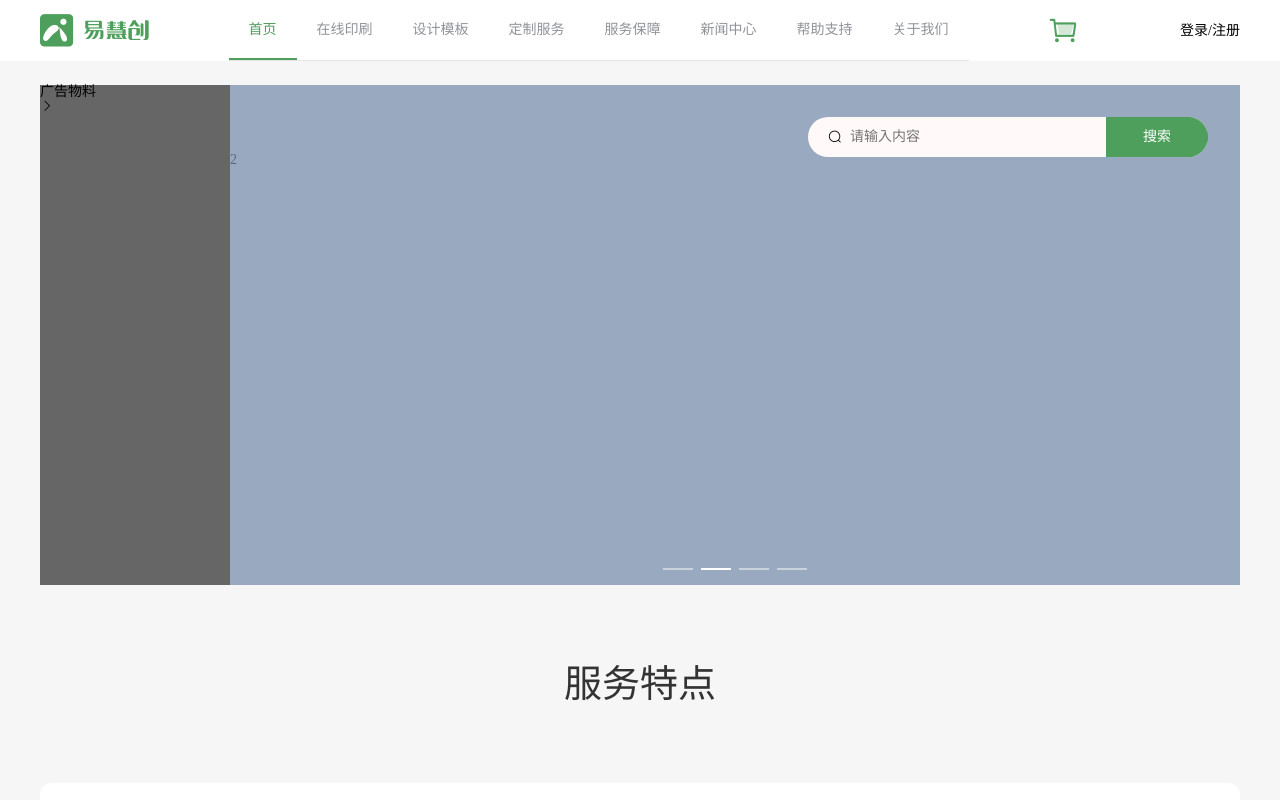
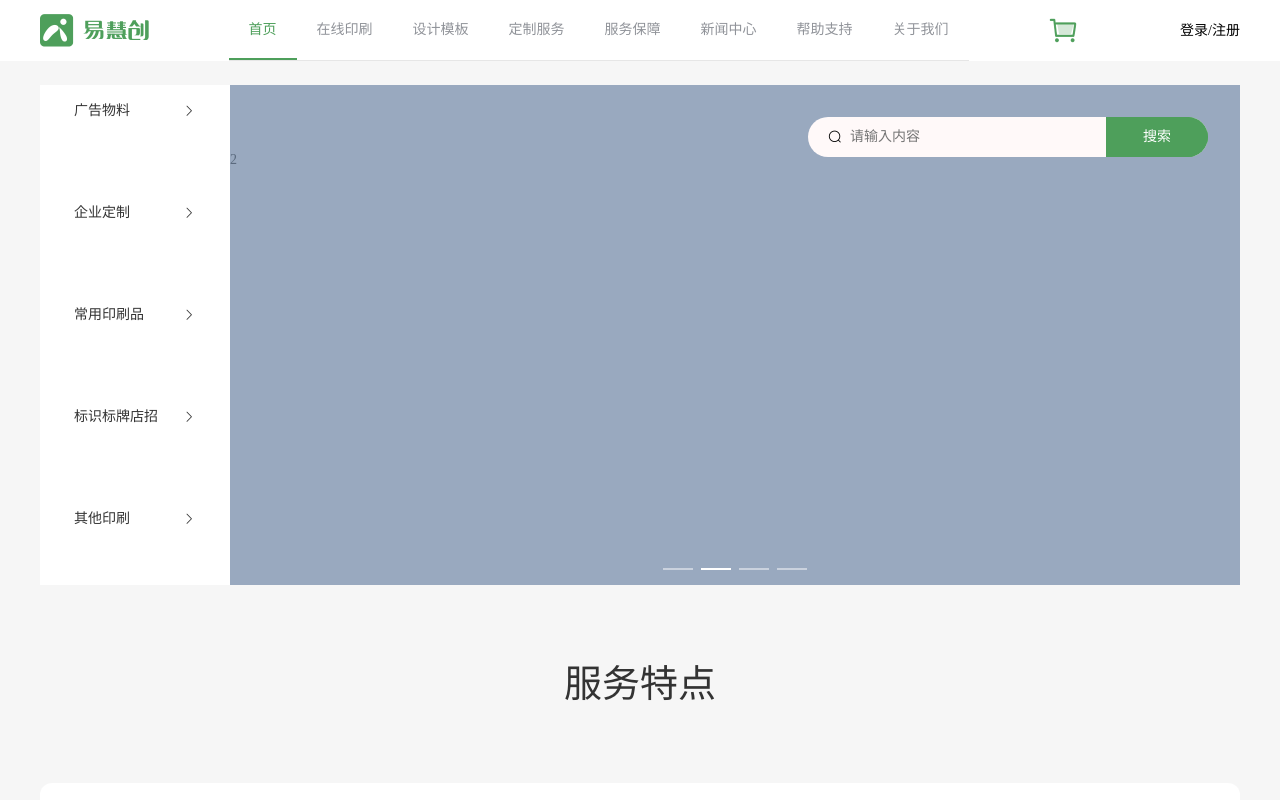
Before and after one commit to zhouxiaoli1203/yihuichuang, a Vue app: page /#/index in a window 1280 px wide. Shown: the top 800 px of the page. Built offline with nearby package versions, Linux system fonts and the light colour scheme.

Commit message:
首页/轮播导航

```diff
--- a/src/assets/css/common.css
+++ b/src/assets/css/common.css
@@ -10,6 +10,10 @@
     margin: 80px 0;
 }
 
+.main{
+    padding-top: 85px;
+}
+
 img{
     object-fit: cover;
 }
--- /dev/null
+++ b/src/components/bannerNav.vue
@@ -0,0 +1,214 @@
+<template>
+  <div class="commonNav">
+    <ul class="navList">
+    <template  v-for="(item, index) in navList" >
+        <li @mouseover='navMouseOver(index)' @mouseleave='navMouseLeave(index)' :class="index === navActive?'active listLI':'listLI'">
+        <div class="nav">
+            <p>{{item.name}}</p>
+            <i class="el-icon-arrow-right"></i>
+        </div>
+        <ul class="navCont" v-show="navActive == index">
+            <li class="oneNav" v-if="item.id!=3">
+                <span v-for="(value, vo) in item.children">{{value.value}}</span>
+            </li>
+            <template v-else>
+                <li class="twoNav" v-for="(value, vo) in item.children">
+                    <p>{{value.title}}</p>
+                    <div class="link">
+                    <span v-for="(tit, index) in value.cont">{{tit.value}}</span>
+                    </div>
+                </li>
+            </template>
+        </ul>
+        </li>
+    </template>
+    </ul>
+</div>
+
+</template>
+
+<script>
+export default {
+  name: 'commonNav',
+    data(){
+        return{
+            navList: [
+                {
+                    name: '广告物料',
+                    id:0,
+                    children: [
+                    {value: '写真'},
+                    {value: '车贴'},
+                    {value: '喷绘'},
+                    {value: '反光贴'},
+                    {value: '展板'},
+                    {value: '旗帜'},
+                    {value: '展架'},
+                    {value: '绶带'},
+                    {value: '吊旗'},
+                    {value: '桌牌席卡'},
+                    {value: '相纸'},
+                    ]
+                },
+                {
+                    name: '企业定制',
+                    id:1,
+                    children: [
+                    {value: '企业宣传册'},
+                    {value: '工作证'},
+                    {value: '产品手册'},
+                    {value: '笔记本'},
+                    {value: '明信片'},
+                    {value: '纪念册'},
+                    ]
+                },
+                {
+                    name: '常用印刷品',
+                    id:2,
+                    children: [
+                    {value: '宣传单页'},
+                    {value: '折页'},
+                    {value: '名片'},
+                    {value: 'PVC卡'},
+                    {value: '不干胶'},
+                    {value: '展架'},
+                    {value: '绶带'},
+                    {value: '吊旗'},
+                    {value: '桌牌席卡'},
+                    {value: '相纸'},
+                    ]
+                },
+                {
+                    name: '标识标牌店招',
+                    id:3,
+                    children: [
+                    {
+                        title:'雕刻字类',
+                        cont:[
+                            {value: '水晶字 雪弗板字(30公分以上/以下)'},
+                            {value: '精品发光字(30公分以上)'},
+                            {value: '普通发光字(1米以上/以下）'},
+                        ],
+                    },
+                    {
+                        title:'铜牌奖牌',
+                        cont:[
+                            {value: '木托授权牌'},
+                            {value: '钛金牌'},
+                        ],
+                    },
+                    ]
+                },
+                {
+                    name: '其他印刷',
+                    id:4,
+                    children: [
+                    {value: '菜单'},
+                    {value: '信封'},
+                    {value: '档案袋'},
+                    {value: '联单'},
+                    {value: '红头文件'},
+                    {value: '标签纸'},
+                    {value: '红包对联'},
+                    ]
+                },
+            ],
+            navActive: -1,
+        }
+    },
+    methods: {
+      navMouseOver: function(index) {
+        this.navActive = index
+      },
+      navMouseLeave: function(index) {
+        this.navActive = -1
+      }
+    }
+
+
+}
+</script>
+
+
+<style lang="less" scoped>
+    .commonNav{
+        width: 190px;
+        height: 100%;
+        background: #fff;
+    }
+    .navList{
+        .listLI{
+            position: relative;
+            padding: 0 34px;
+            color: #333;
+            cursor: pointer;
+            margin: 50px 0;
+
+            .nav{
+            display: flex;
+            align-items: center;
+            justify-content: space-between;
+            height: 52px;
+            }
+
+            .navCont{
+            position: absolute;
+            z-index: 1111;
+            left: 190px;
+            width: 440px;
+            border-radius: 0 8px 8px 0;
+            padding: 24px;
+            background: #fff;
+            top: 50%;
+            transform: translate(0, -50%);
+            .oneNav{
+                display: flex;
+                align-items: center;
+                flex-wrap: wrap;
+                span{
+                margin: 0 48px 24px 0;
+                color: #333333
+                }
+
+                span:hover{
+                color: #4E9F5B;
+                }
+            }
+            .twoNav{
+                p{
+                color: #333333
+                }
+                .link{
+                display: flex;
+                flex-wrap: wrap;
+                span{
+                    color: #999999;
+                    font-size: 12px;
+                    line-height: 17px;
+                    margin: 8px 8px 8px 0;
+                }
+                span:hover{
+                    color: #4E9F5B;
+                }
+                }
+            }
+            .twoNav:not(:last-child){
+                margin-bottom: 24px;
+            }
+            }
+
+
+        }
+        .listLI:first-child{
+            margin-top: 0;
+            .navCont{
+            top: 0;
+            transform: translate(0, 0);
+            }
+        }
+        .active{
+            background: #4E9F5B;
+            color: #fff;
+        }
+    }
+</style>
--- a/src/components/navHeader.vue
+++ b/src/components/navHeader.vue
@@ -52,6 +52,16 @@ export default {
 
 
 <style lang="less" scoped >
+
+    .navHeader{
+      position: fixed;
+      top: 0;
+      left: 0;
+      right: 0;
+      z-index: 111;
+      background: #fff;
+
+    }
     .headerCenter{
         display: flex;
         align-items: center;
--- a/src/views/index/index.vue
+++ b/src/views/index/index.vue
@@ -1,18 +1,9 @@
 <template>
-  <div id="index">
+  <div id="index" class="main">
     <div class="center">
       <!-- 轮播图 -->
       <section class="bannerBox">
-        <div class="nav">
-
-          <ul>
-            <li>
-              <p>广告物料</p>
-              <i class="el-icon-arrow-right"></i>
-            </li>
-          </ul>
-
-        </div>
+        <BannerNav></BannerNav>
         <div class="block banner">
           <div class="searchBox">
             <div class="input">
@@ -249,12 +240,21 @@
         </template>
 
       </section>
-
     </div>
+    <!-- <div class="commonIcon">
+      <ul>
+        <li>
+          <div class="icon">
+            <img :src="" alt="">
+            <p>服务热线</p>
+          </div>
+        </li>
+      </ul>
+    </div> -->
   </div>
 </template>
 <script>
-// import  banner from '../../components/banner'
+import BannerNav from '../../components/bannerNav'
 export default {
     name: 'index',
     data() {
@@ -268,8 +268,9 @@ export default {
         buyIcon2: require('../../assets/img/index/buyIcon2.png'),
         banner: require('../../assets/img/index/banner.jpg'),
 
+        // banner: require('../../assets/img/index/banner.jpg'),
+
         activeName: 'first',
-
         isCollapse: true,
         input: '',
         searchList:false,
@@ -471,7 +472,7 @@ export default {
       };
     },
     components: {
-      // banner,
+      BannerNav,
     },
     computed: {
       activeIndex: function(){
@@ -488,8 +489,16 @@ export default {
 
       handleClick(tab, event) {  // 新闻中心
         console.log(tab, event);
+      },
+
+      navMouseOver: function(index) {
+        console.log(index)
+        this.navActive = index
+      },
+      navMouseLeave: function(index) {
+         console.log(index+'1')
+        this.navActive = -1
       }
-
     }
 
   }
@@ -497,7 +506,6 @@ export default {
 <style lang="less" scoped>
   #index{
     background: #f6f6f6;
-    padding-top: 24px;
     padding-bottom: 248px;
   }
 
@@ -522,14 +530,6 @@ export default {
 
     .el-carousel__item:nth-child(2n+1) {
       background-color: #d3dce6;
-    }
-
-
-
-    .nav{
-      width: 190px;
-      height: 100%;
-      background: #666;
     }
 
     .banner{
```
